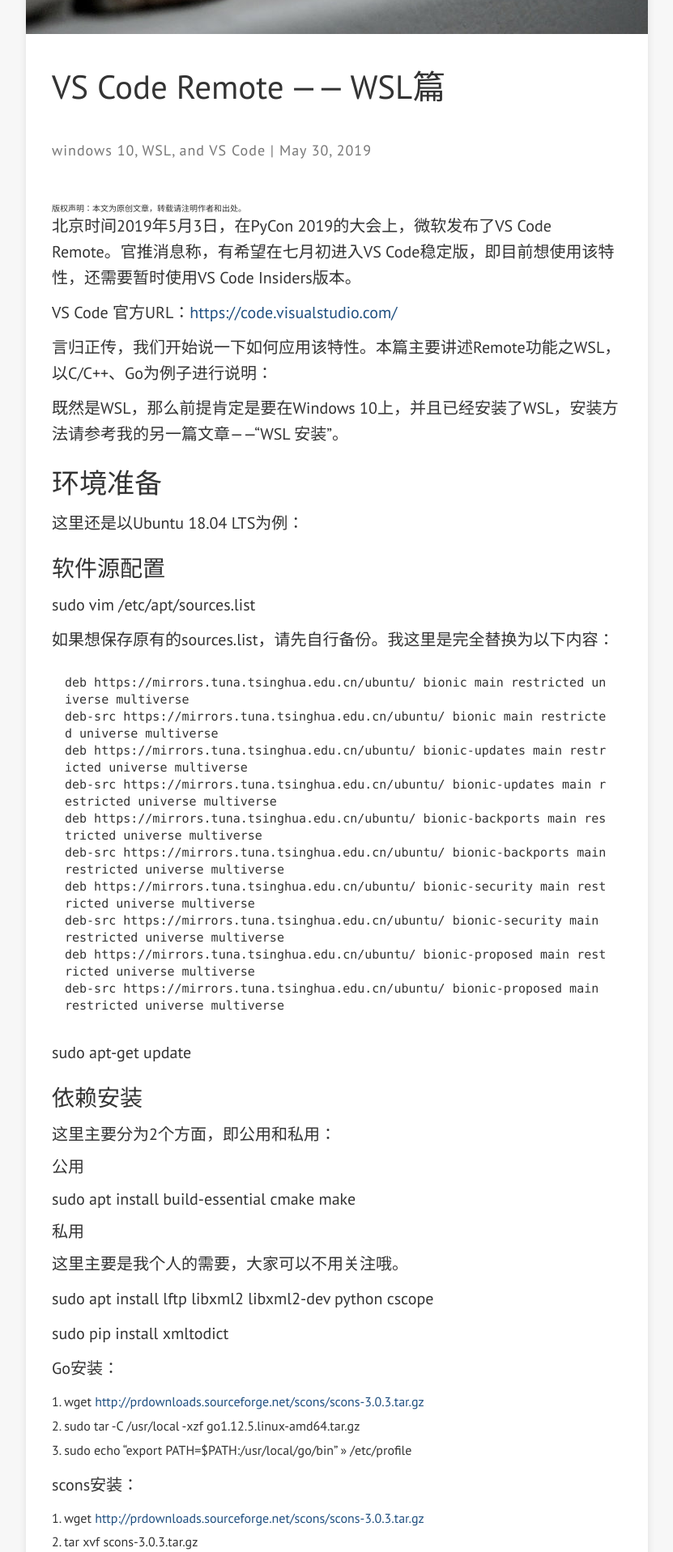
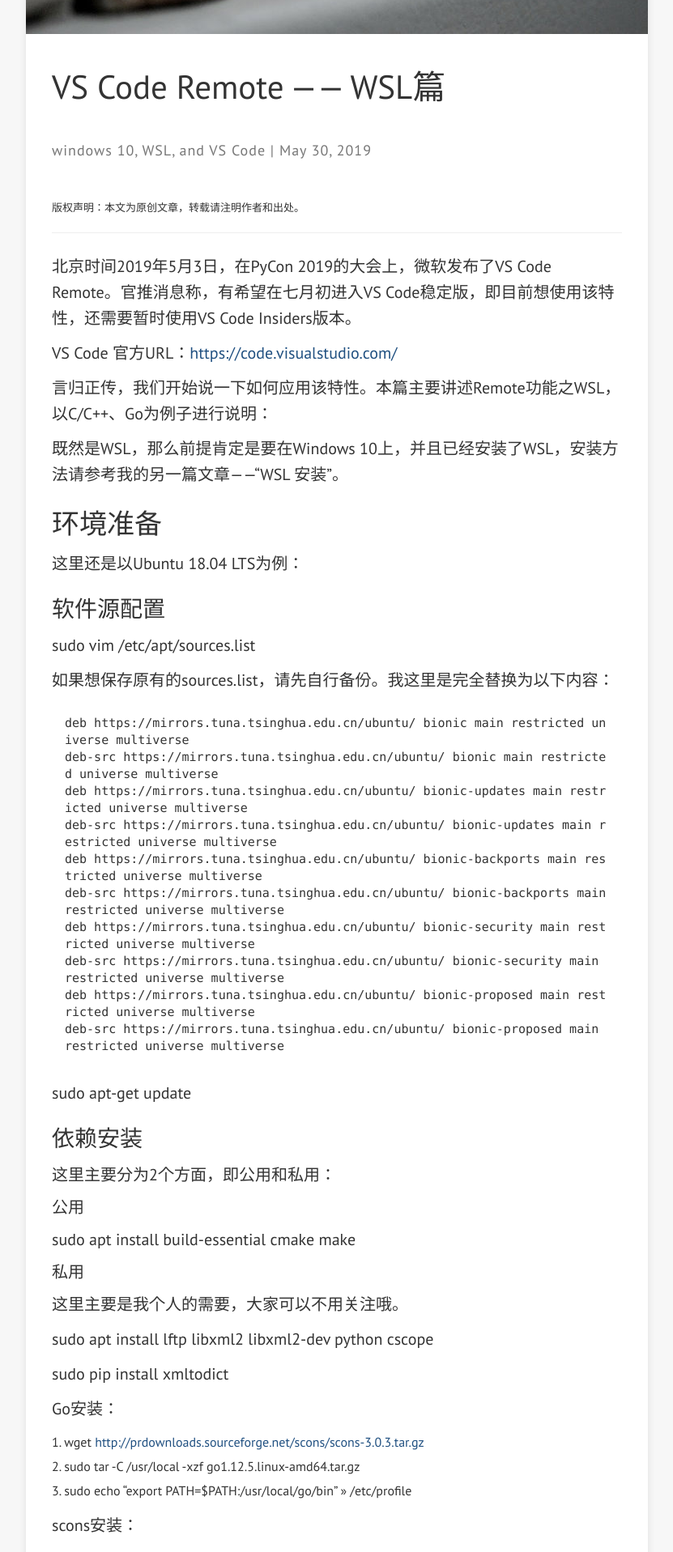
Before and after one commit to WangD-Unique/WangD-Unique.github.io, a Jekyll site: the page built from _posts/2019-05-30-Vscode-in-WSL.md, in a window 1280 px wide. Shown: the part 560-2477 px from the top of the page at 81% size, without its empty margins (224-1055 px from the left). Built offline with Jekyll 4.4.1, drawn with Linux system fonts in a browser that asks for light colours; nearby versions of some CDN libraries.

Commit message:
增加版权声明

```diff
--- a/_posts/2019-05-30-Vscode-in-WSL.md
+++ b/_posts/2019-05-30-Vscode-in-WSL.md
@@ -10,7 +10,9 @@ banner_image: sample-banner-image-3.jpg
 comments: true
 ---
 
-<font size="1">版权声明：本文为原创文章，转载请注明作者和出处。</font>
+<font size="2">版权声明：本文为原创文章，转载请注明作者和出处。</font>
+
+---
 
 北京时间2019年5月3日，在PyCon 2019的大会上，微软发布了VS Code Remote。官推消息称，有希望在七月初进入VS Code稳定版，即目前想使用该特性，还需要暂时使用VS Code Insiders版本。
 
```
Also changed, not shown: _posts/2019-05-29-WSL-Install.md (+4 -0 lines).
